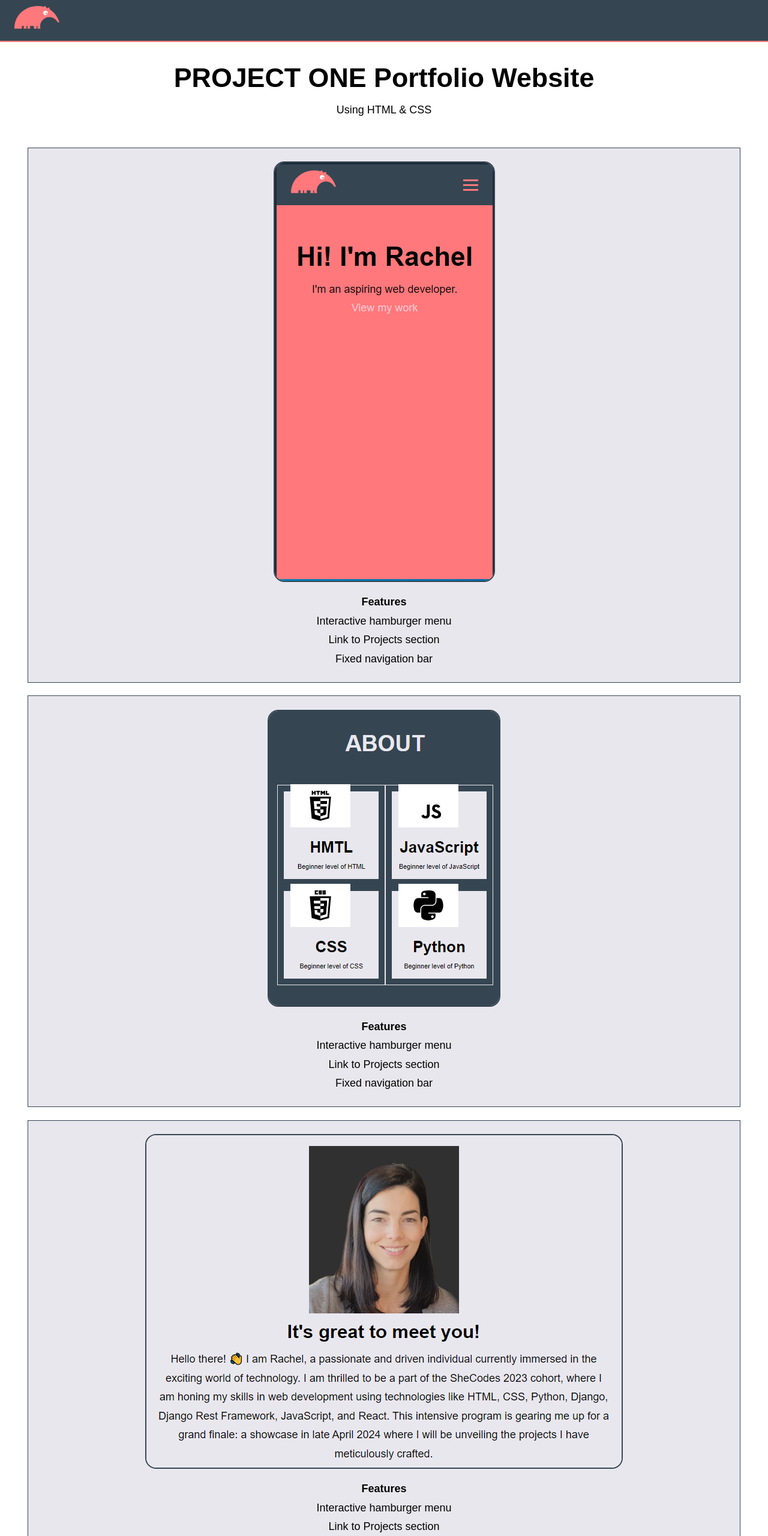
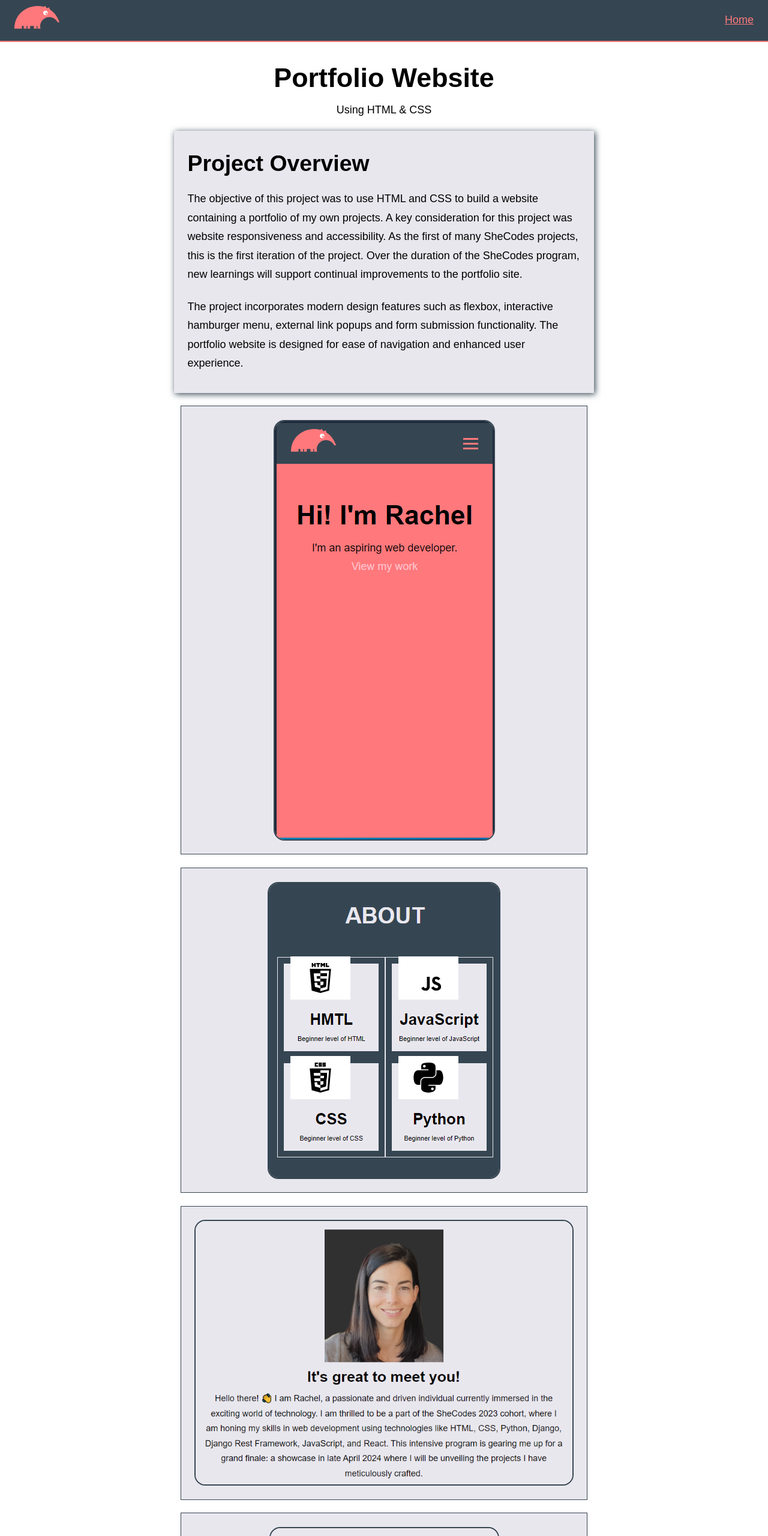
Before and after one commit to blakerach1/blakerach1.github.io, a plain HTML site: page portfolio-project-one.html in a window 1280 px wide. Shown: the top 2560 px of the page at 60% size. Drawn offline with Linux system fonts and the light colour scheme.

Commit message:
additional webpages added and styled.

```diff
--- a/portfolio-project-one.html
+++ b/portfolio-project-one.html
@@ -13,9 +13,12 @@
 <header>
     <nav class="navbar">
         <a href="#" class="nav-branding"><img id="ant-eater" src="icons/ant-eater.svg"></a>
+        <ul class="nav-menu">
+            <li class="nav-item"><a href="index.html" class="nav-link">Home</a></li>
+        </ul>
     </nav>
 
-    <h1>PROJECT ONE Portfolio Website</h1>
+    <h1>Portfolio Website</h1>
     <p>Using HTML & CSS</p>
 </header>
 
@@ -23,74 +26,48 @@
 
     <div class="picture-boxes">
 
+        <div class="project-overview">
+            <h2>Project Overview</h2>
+            <p>The objective of this project was to use HTML and CSS to build a website containing a portfolio of my own
+                projects.
+                A key consideration for this project was website responsiveness and accessibility.
+                As the first of many SheCodes projects, this is the first iteration of the project. Over the duration of
+                the SheCodes program, new learnings will support continual improvements to the portfolio site.
+            </p>
+            <p>
+                The project incorporates modern design features such as flexbox, interactive hamburger menu, external
+                link popups and form submission functionality. The portfolio website is designed for ease of navigation
+                and enhanced user experience.
+            </p>
+        </div>
+
         <div class="picture-box">
             <img id="header-screenshot" src="images/portfolio-project-header.PNG" alt="">
-            <div class="screenshot-description">
-                <p>Features</p>
-                <ul>
-                    <li>Interactive hamburger menu</li>
-                    <li>Link to Projects section</li>
-                    <li>Fixed navigation bar</li>
-                </ul>
-            </div>
         </div>
         <div class="picture-box">
             <img id="about-screenshot" src="images/about-section-pic.PNG" alt="">
-            <div class="screenshot-description">
-                <p>Features</p>
-                <ul>
-                    <li>Interactive hamburger menu</li>
-                    <li>Link to Projects section</li>
-                    <li>Fixed navigation bar</li>
-                </ul>
-            </div>
         </div>
         <div class="picture-box">
             <img id="bio-screenshot" src="images/bio-section-pic.PNG" alt="">
-            <div class="screenshot-description">
-                <p>Features</p>
-                <ul>
-                    <li>Interactive hamburger menu</li>
-                    <li>Link to Projects section</li>
-                    <li>Fixed navigation bar</li>
-                </ul>
-            </div>
         </div>
         <div class="picture-box">
             <img id="projects-mob-screenshot" src="images/projects-section-mob.PNG" alt="">
-            <div class="screenshot-description">
-                <p>Features</p>
-                <ul>
-                    <li>Interactive hamburger menu</li>
-                    <li>Link to Projects section</li>
-                    <li>Fixed navigation bar</li>
-                </ul>
-            </div>
         </div>
         <div class="picture-box">
             <img id="projects-web-screenshot" src="images/projects-section-web.PNG" alt="">
-            <div class="screenshot-description">
-                <p>Features</p>
-                <ul>
-                    <li>Link through to individual project pages</li>
-                    <li>Responsive wrapping for mobile</li>
-                </ul>
-            </div>
         </div>
         <div class="picture-box">
             <img id="contact-screenshot" src="images/contact-form-web.PNG" alt="">
-            <div class="screenshot-description">
-                <p>Features</p>
-                <ul>
-                    <li>External links with pop ups</li>
-                    <li>Form submits using Formspree</li>
-                    <li>Form clears after form submission</li>
-                </ul>
-            </div>
         </div>
 
     </div>
 
+    <footer>
+        <div class="footnote">
+            <p>RACHEL BLAKE <span class="highlight">&copy; 2023</span></p>
+        </div>
+    </footer>
+
 </body>
 
 </html>
--- a/project-one-styles.css
+++ b/project-one-styles.css
@@ -1,3 +1,9 @@
+* {
+    margin: 0;
+    padding: 0;
+    box-sizing: border-box;
+}
+
 .navbar {
     background-color: var(--oxford-blue);
     min-height: 70px;
@@ -25,11 +31,31 @@ header h1, p {
     fill: var(--salmon);
 }
 
+.nav-menu a {
+    color: var(--salmon);
+}
+
 .picture-boxes {
     display: flex;
     flex-direction: column;
-    margin: 35px;
+    margin: var(--margin) 0;
 
+}
+
+.project-overview {
+    display: flex;
+    flex-direction: column;
+    align-items: start;
+    padding: var(--padding);
+    background-color: var(--athens-gray);
+    width: 100%;
+    margin-bottom: var(--margin);
+    box-shadow: 2px 2px 10px var(--oxford-blue);
+}
+
+.project-overview p {
+    text-align: start;
+    margin: var(--margin) 0;
 }
 
 .picture-box {
@@ -58,10 +84,31 @@ header h1, p {
     max-width: 350px;
 }
 
-.screenshot-description {
-    margin-top: 1rem;
+footer {
+    border-top: 2px solid var(--oxford-blue);
+    background-color: var(--athens-gray);
+    display: block;
+    padding: var(--padding);
 }
 
-.screenshot-description p {
+.footnote {
+    text-align: center;
+    font-size: 0.8rem;
+    opacity: 0.6;
+    margin-top: var(--margin);
+
+}
+
+.highlight {
+    color: var(--salmon);
     font-weight: 600;
 }
+
+@media(min-width:900px) {
+
+    .picture-boxes {
+        max-width: 700px;
+        margin: 1rem auto;
+    }
+
+}
--- a/script.js
+++ b/script.js
@@ -20,7 +20,7 @@ submitClick.addEventListener('click', function() {
 })
 
 
-// Clear input fields
+// Clear form input fields
 function clearFormAfterSubmission() {
    // Allow the form to submit normally, then clear input fields after a short delay
 
```
Also changed, not shown: crowdfunding-app.html (added, +32 -0 lines), index.html (+10 -9 lines), weather-app.html (added, +32 -0 lines).
